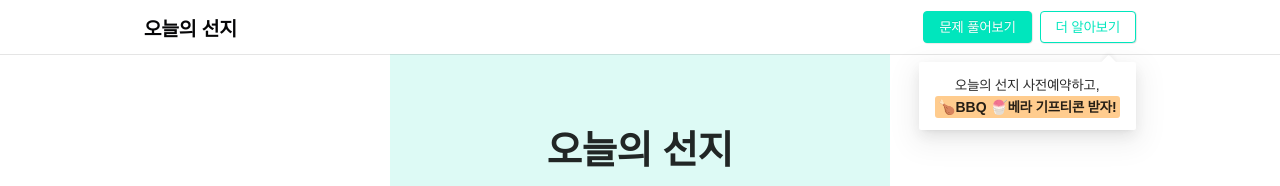
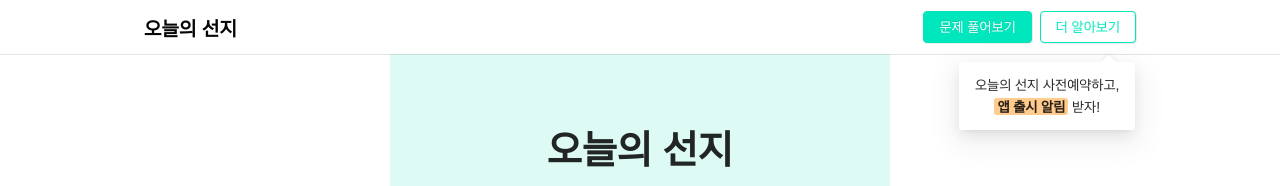
Before and after one commit to almo-edu/ox-landing, a React (Create React App) app: page /register in a window 1280 px wide. Shown: the top 186 px of the page. Built offline with nearby package versions, Linux system fonts and the light colour scheme; no server answers; what recoil-persist would draw is missing.

Commit message:
Update Header.tsx

```diff
--- a/src/section/Header.tsx
+++ b/src/section/Header.tsx
@@ -51,6 +51,7 @@ export function Header(){
                         <Popover placement="bottomRight" content={
                             <Box flexDirection="column" alignItems="center">
                                 <span>오늘의 선지 사전예약하고,</span>
+                                <div>
                                     <span
                                         style={{
                                             backgroundColor: "#ffcc8e",
@@ -59,8 +60,10 @@ export function Header(){
                                             borderRadius: 3,
                                             fontWeight: 600
                                         }}>
-                                    🍗BBQ 🍧베라 기프티콘 받자!
+                                        앱 출시 알림
                                     </span>
+                                    &nbsp;받자!
+                                </div>
                             </Box>
                         } trigger="focus">
                             <Button
```
Lines whose indentation alone changed are shown as unchanged.
